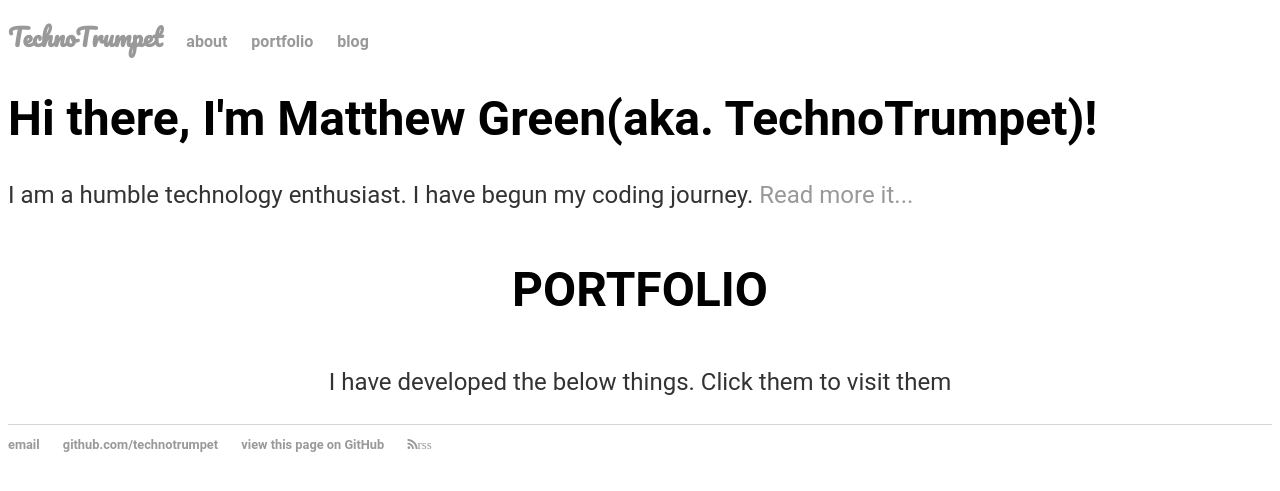
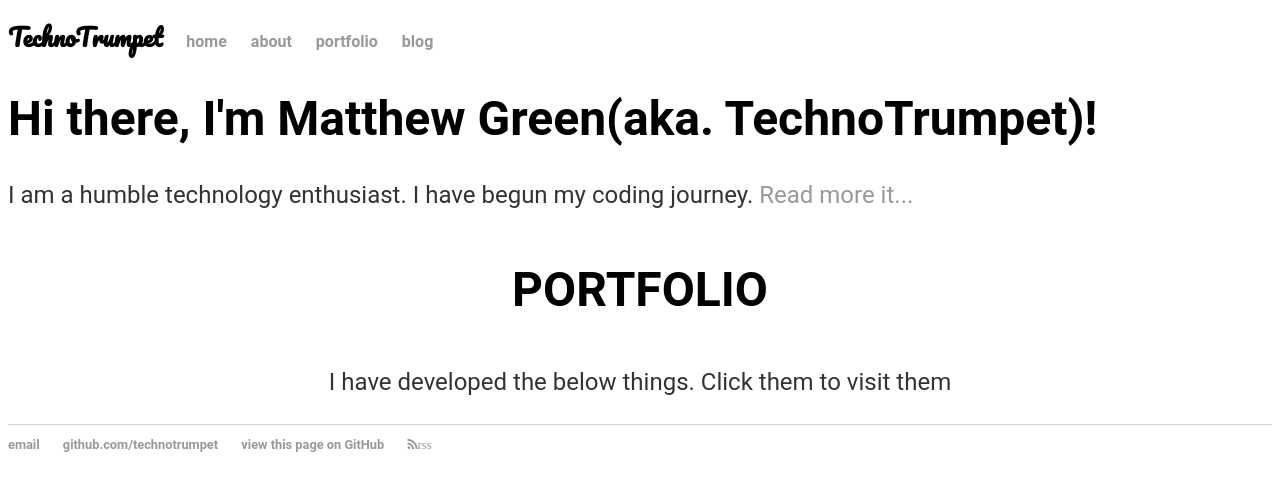
Before and after one commit to TechnoTrumpet/TechnoTrumpet.github.io, a Jekyll site: the page built from index.html, in a window 1280 px wide. Shown: the top 491 px of the page. Built offline with Jekyll 4.4.1, drawn with Linux system fonts in a browser that asks for light colours.

Commit message:
Update default.html

```diff
--- a/_layouts/default.html
+++ b/_layouts/default.html
@@ -10,7 +10,8 @@
 			<nav>
 				<!--<font size="5" face="Pacifico">TechnoTrumpet</font>-->
 	    		<ul>
-				<li><font size="5" face="Pacifico"><a href="/">TechnoTrumpet</a></font></li>
+				<li><font size="5" face="Pacifico">TechnoTrumpet</font></li>
+				<li><a href="/">home</a></li>
 		        	<li><a href="/about">about</a></li>
 	        		<li><a href="/portfolio">portfolio</a></li>
 	        		<li><a href="/blog">blog</a></li>
```
